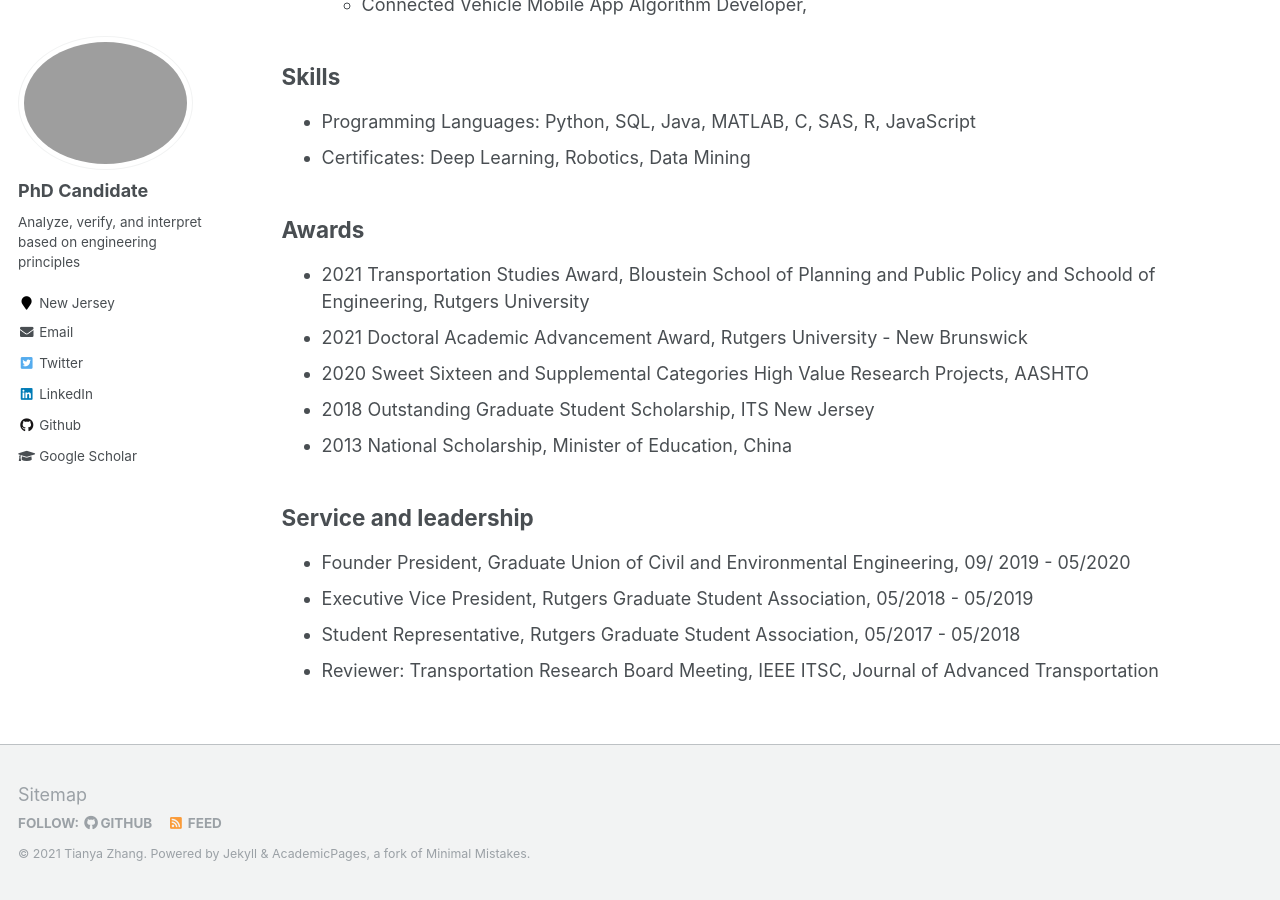
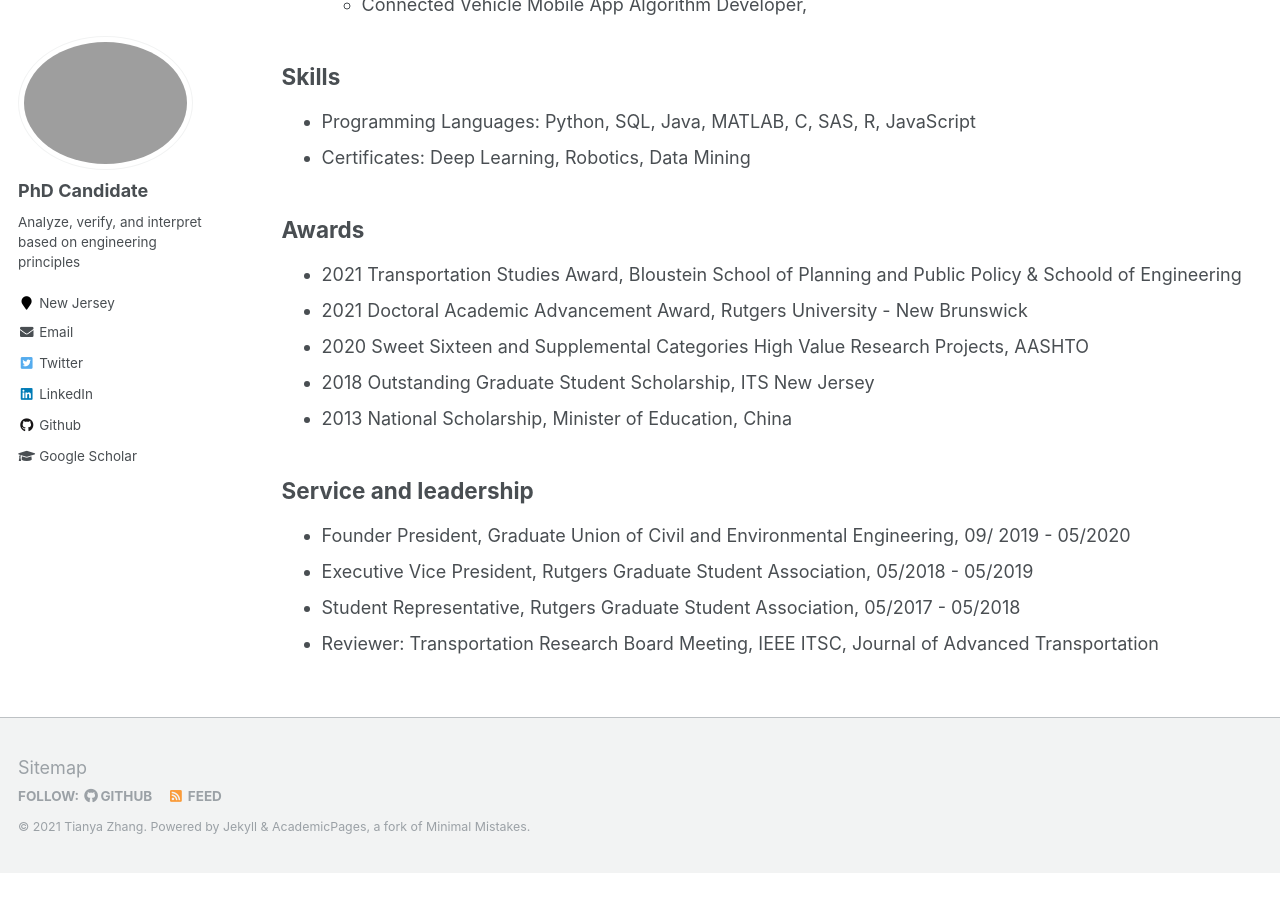
Before and after one commit to TeRyZh/Website, a Jekyll site: the page built from _pages/cv.md, in a window 1280 px wide and 900 px high, scrolled down 802 px. Built offline with Jekyll 4.4.1, drawn with Linux system fonts in a browser that asks for light colours; after the commit the page ends 1675 px from its top, so only the background shows below that.

Commit message:
Update cv.md

```diff
--- a/_pages/cv.md
+++ b/_pages/cv.md
@@ -37,7 +37,7 @@ Skills
 
 Awards
 ------
-  * 2021 Transportation Studies Award, Bloustein School of Planning and Public Policy and Schoold of Engineering, Rutgers University
+  * 2021 Transportation Studies Award, Bloustein School of Planning and Public Policy & Schoold of Engineering
   * 2021 Doctoral Academic Advancement Award, Rutgers University - New Brunswick
   * 2020 Sweet Sixteen and Supplemental Categories High Value Research Projects, AASHTO
   * 2018 Outstanding Graduate Student Scholarship, ITS New Jersey
```
